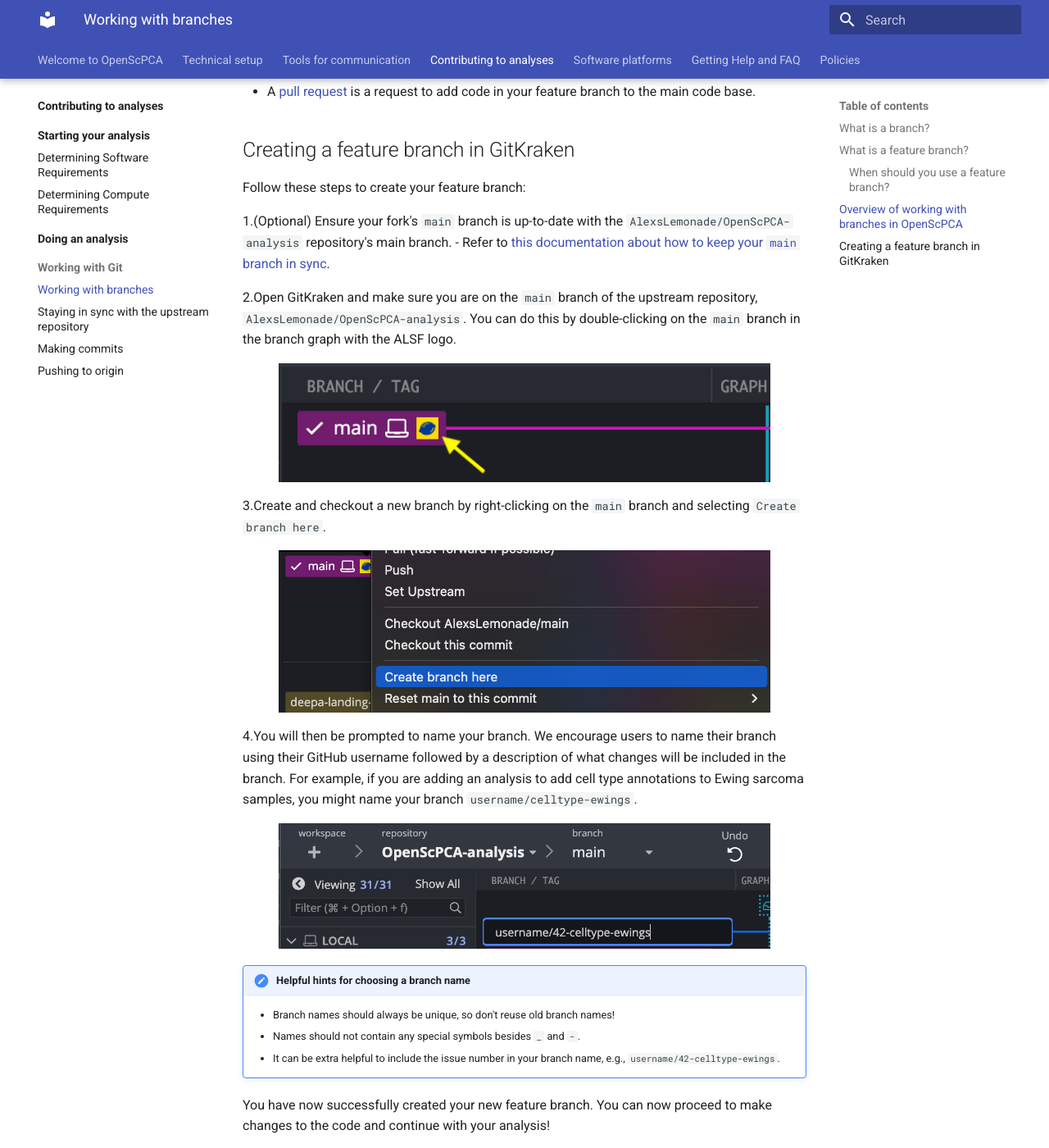
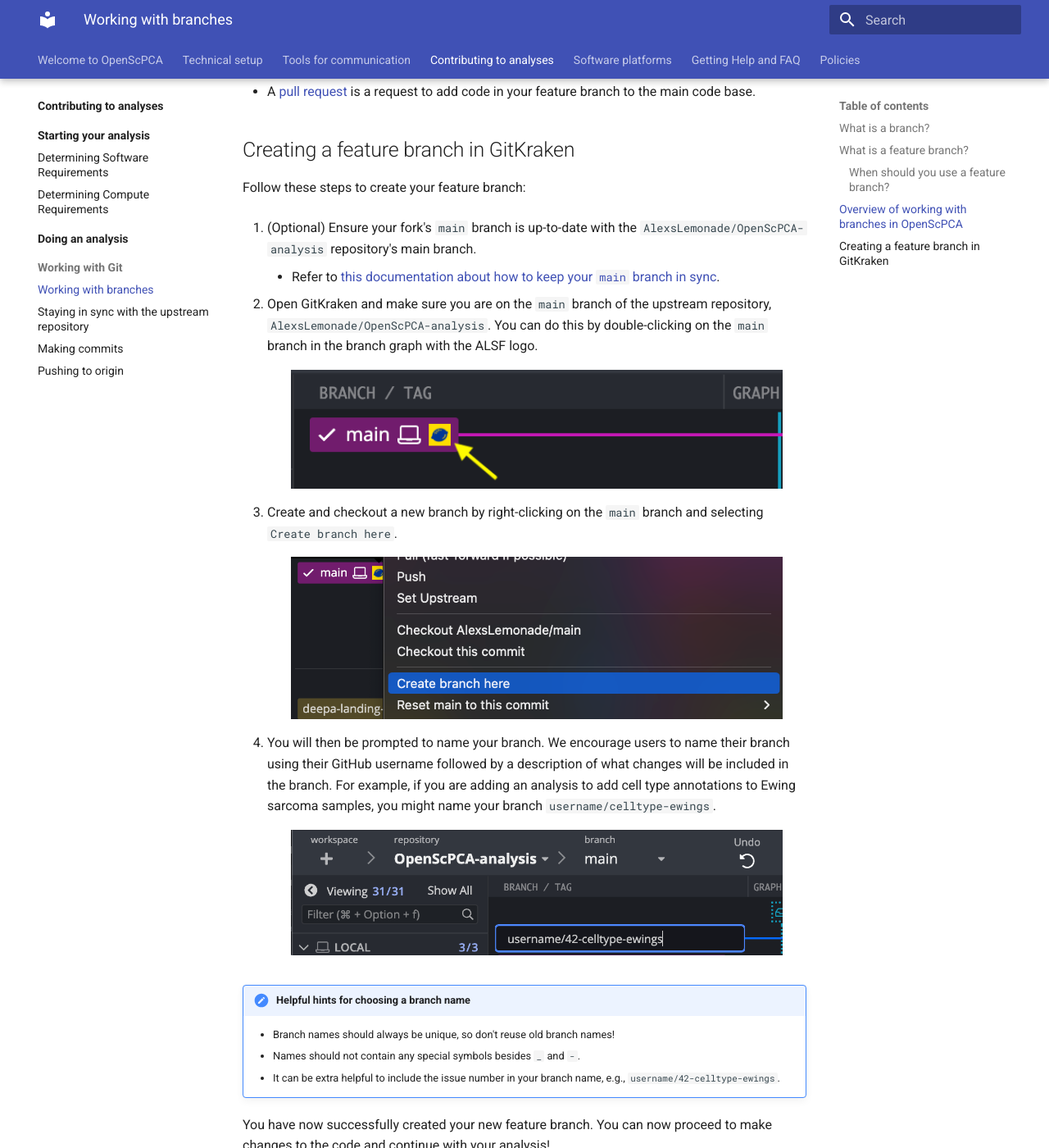
Before and after one commit to AlexsLemonade/OpenScPCA-analysis, an MkDocs documentation site: the page built from docs/contributing-to-analyses/working-with-git/working-with-branches.md, in a window 1280 px wide and 1400 px high, scrolled down 1363 px. Shown: the whole window at 82% size. Built offline with MkDocs 1.6.1 and Material for MkDocs 9.7.7, drawn with Linux system fonts in a browser that asks for light colours.

Commit message:
formatting and links for working with branches

```diff
--- a/docs/contributing-to-analyses/working-with-git/working-with-branches.md
+++ b/docs/contributing-to-analyses/working-with-git/working-with-branches.md
@@ -34,8 +34,8 @@
 - When you are working on your own analyses or proposing a change to the main code base, create a feature branch from the `main` branch of the `AlexsLemonade/OpenScPCA-analysis` repository.
     - Haven't forked yet? Please see the documentation on [how to create your fork](../../technical-setup/fork-the-repo.md).
     - Be sure that you have added the [`AlexsLemonade/OpenScPCA-analysis` as the upstream repository](../../technical-setup/clone-the-repo.md#add-the-project-repository-as-a-remote-repository).
-- [Commit](STUB_LINK to making commits) any changes that you make to that feature branch.
-- [Push](STUB_LINK for pushing to origin) your commits to your origin repository, i.e. your fork on GitHub.com
+- [Commit](./making-commits.md) any changes that you make to that feature branch.
+- [Push](./push-to-origin.md) your commits to your origin repository, i.e. your fork on GitHub.com
 - File a pull request to the `main` branch of the upstream `AlexsLemonade/OpenScPCA-analysis` repository.
   - A [pull request](STUB_LINK for section on pull request) is a request to add code in your feature branch to the main code base.
 
@@ -43,29 +43,30 @@
 
 Follow these steps to create your feature branch:
 
-1.(Optional) Ensure your fork's `main` branch is up-to-date with the `AlexsLemonade/OpenScPCA-analysis` repository's main branch.
-    - Refer to [this documentation about how to keep your `main` branch in sync](STUB_LINK stay in sync).
+1. (Optional) Ensure your fork's `main` branch is up-to-date with the `AlexsLemonade/OpenScPCA-analysis` repository's main branch.
 
-2.Open GitKraken and make sure you are on the `main` branch of the upstream repository, `AlexsLemonade/OpenScPCA-analysis`.
-You can do this by double-clicking on the `main` branch in the branch graph with the ALSF logo.
+    - Refer to [this documentation about how to keep your `main` branch in sync](./staying-in-sync-with-upstream.md).
 
-<figure markdown="span">
-    ![Click button to checkout main](../../img/working-with-branches-1.png){width="600"}
-</figure>
+1. Open GitKraken and make sure you are on the `main` branch of the upstream repository, `AlexsLemonade/OpenScPCA-analysis`.
+    You can do this by double-clicking on the `main` branch in the branch graph with the ALSF logo.
 
-3.Create and checkout a new branch by right-clicking on the `main` branch and selecting `Create branch here`.
+    <figure markdown="span">
+        ![Click button to checkout main](../../img/working-with-branches-1.png){width="600"}
+    </figure>
 
-<figure markdown="span">
-    ![Create branch](../../img/working-with-branches-2.png){width="600"}
-</figure>
+1. Create and checkout a new branch by right-clicking on the `main` branch and selecting `Create branch here`.
 
-4.You will then be prompted to name your branch.
-We encourage users to name their branch using their GitHub username followed by a description of what changes will be included in the branch.
-For example, if you are adding an analysis to add cell type annotations to Ewing sarcoma samples, you might name your branch `username/celltype-ewings`.
+    <figure markdown="span">
+        ![Create branch](../../img/working-with-branches-2.png){width="600"}
+    </figure>
 
-<figure markdown="span">
-    ![Name branch](../../img/working-with-branches-3.png){width="600"}
-</figure>
+1. You will then be prompted to name your branch.
+    We encourage users to name their branch using their GitHub username followed by a description of what changes will be included in the branch.
+    For example, if you are adding an analysis to add cell type annotations to Ewing sarcoma samples, you might name your branch `username/celltype-ewings`.
+
+    <figure markdown="span">
+        ![Name branch](../../img/working-with-branches-3.png){width="600"}
+    </figure>
 
 !!! note "Helpful hints for choosing a branch name"
 
```
